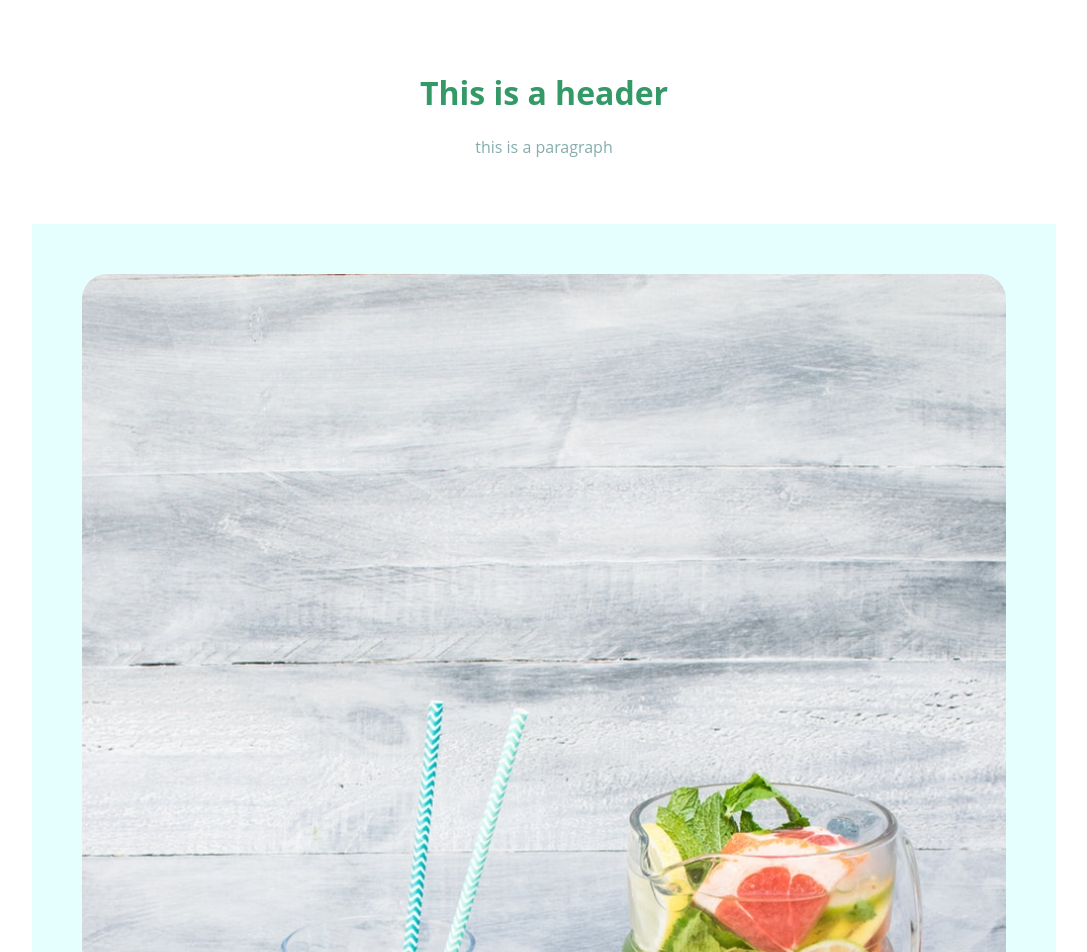
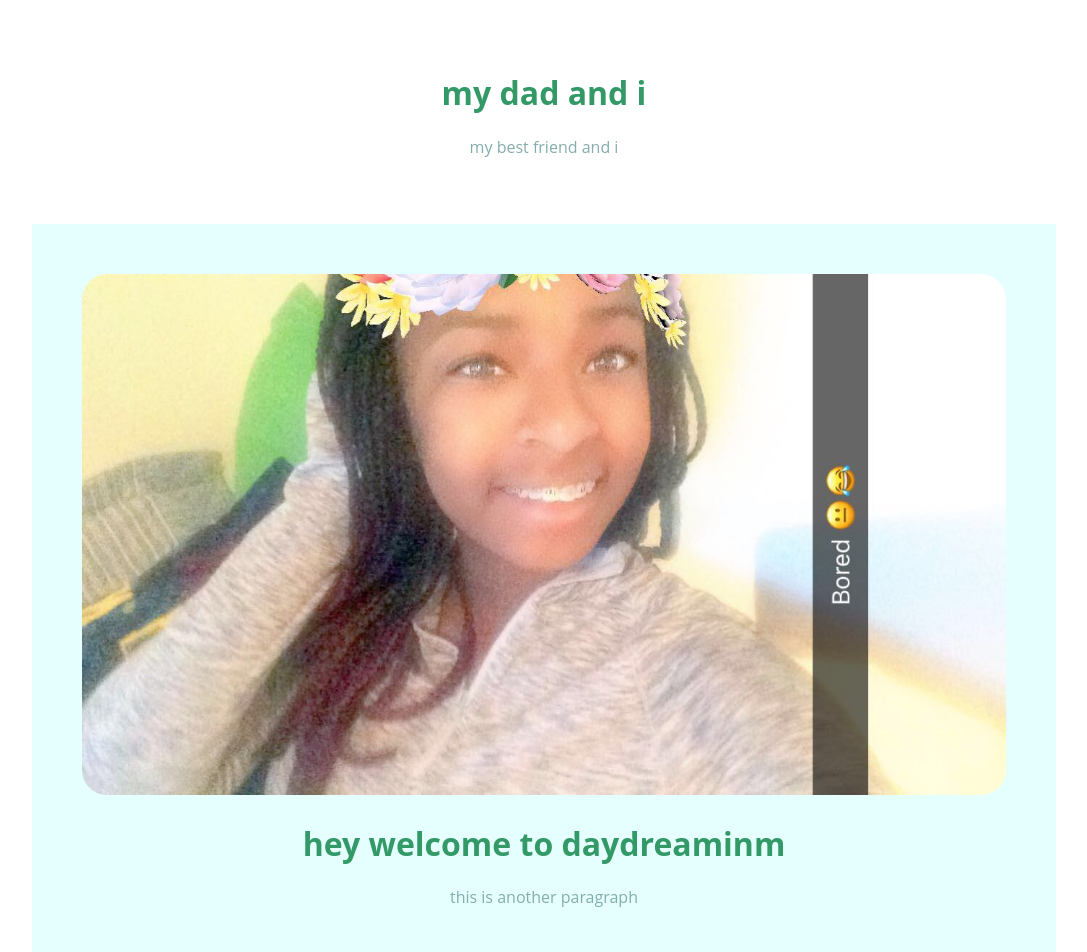
Before and after one commit to Daydreaminm/Daydreaminm, a plain HTML site: page index.html in a window 1280 px wide. Shown: the top 952 px of the page, without its empty margins (96-1183 px from the left). Drawn offline with Linux system fonts and the light colour scheme.

Commit message:
Update index.html

```diff
--- a/index.html
+++ b/index.html
@@ -1,26 +1,26 @@
 <!DOCTYPE html>
 <html>
 <head>
-	<title>Website Tutorial</title>
+	<title>daydreaminm</title>
 	<link rel="stylesheet" type="text/css" href="completedstyle.css"/>
 </head>
 
 <body>
 	<div id="page-wrapper">
 		<div id="name">
-			<h1>This is a header</h1>
-			<p>this is a paragraph</p>
+			<h1>my dad and i </h1>
+			<p> my best friend and i</p>
 		</div>
 
 		<div id="blue">
-			<img src="SummerDrink.jpg"/>
-			<h1>this is another header</h1>
+			<img src="IMG_1521.jpg"/>
+			<h1>hey welcome to daydreaminm</h1>
 			<p>this is another paragraph</p>
 		</div>
 
 
 		<div id="doubleyellow">
-			<img class="double" src="Pancakes.jpg" />
+			<img class="double" src="IMG_1035.jpg" />
 			<img class="double" src="Breakfast.jpg" />
       <h1 class="brown">this is another header</h1>
 		</div>
```
